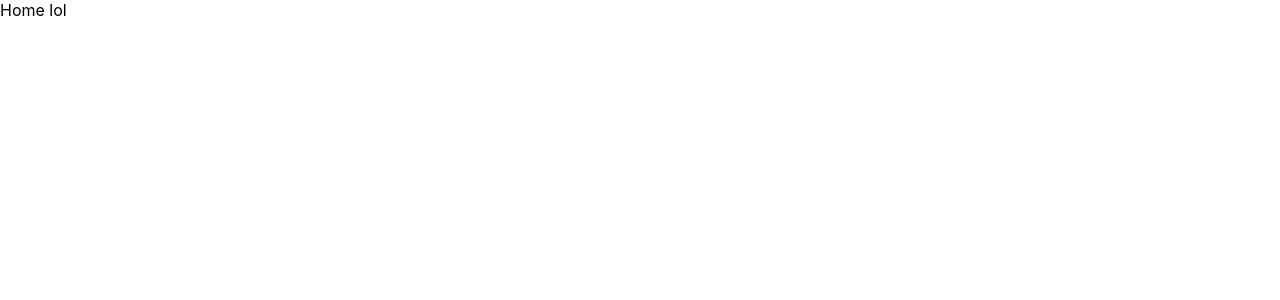
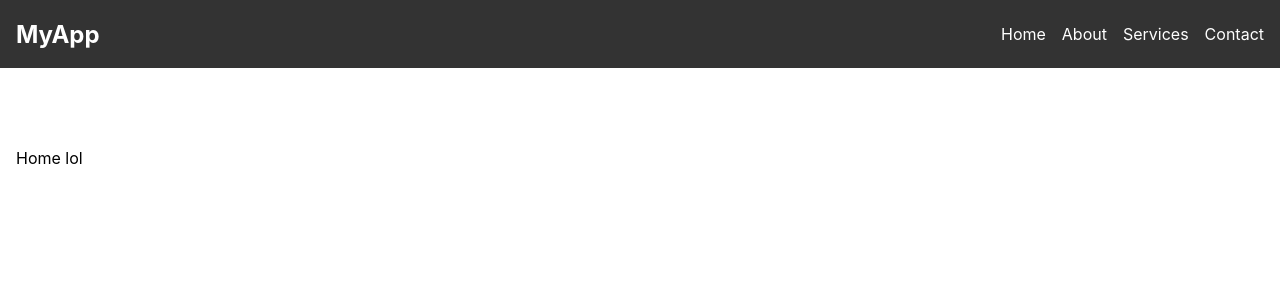
Before and after one commit to sanite1/mtec, a React (Create React App) app: page / in a window 1280 px wide. Shown: the top 300 px of the page. Built offline with nearby package versions, Linux system fonts and the light colour scheme.

Commit message:
feat: add sample navbar

```diff
--- a/src/components/routes/AuthRouter.tsx
+++ b/src/components/routes/AuthRouter.tsx
@@ -1,6 +1,6 @@
 import React from "react";
 import { Navigate, Route, Routes } from "react-router-dom";
-import Home from "../Home";
+import Home from "../../pages/Home";
 import About from "../About";
 
 export const Auth: React.FC = () => {
--- a/src/components/Home.tsx
+++ b/src/pages/Home.tsx
@@ -1,4 +1,5 @@
 import React from "react";
+import Navbar from "../shared/layouts/Navbar";
 
 export default function Home() {
   return <div>Home lol</div>;
--- a/src/routes/Wrapper.tsx
+++ b/src/routes/Wrapper.tsx
@@ -1,18 +1,21 @@
 import React from "react";
 import { Routes, Route } from "react-router-dom";
 import Auth from "../components/routes/AuthRouter";
-import Home from "../components/Home";
+import Home from "../pages/Home";
+import MainLayout from "../shared/layouts/MainLayout";
+import About from "../components/About";
 
 export const RoutesWrapper: React.FC = () => {
   return (
     <Routes>
-      <Route path="/" element={<Home />} />
+      {/* Routes that share the Navbar */}
+      <Route element={<MainLayout />}>
+        <Route path="/" element={<Home />} />
+        <Route path="/about" element={<About />} />
+      </Route>
+
+      {/* Routes without Navbar (e.g., login/register) */}
       <Route path="/*" element={<Auth />} />
-      {/* <Route element={<MainLayout />}>
-    <Route element={<AdminGuard />}>
-      <Route path="/admin/*" element={<AdminRouter />} />
-    </Route>
-  </Route> */}
     </Routes>
   );
 };
--- /dev/null
+++ b/src/shared/layouts/MainLayout.tsx
@@ -0,0 +1,20 @@
+import React from "react";
+import { Outlet } from "react-router-dom";
+import { Box } from "@mui/material";
+import Navbar from "./Navbar";
+
+const MainLayout: React.FC = () => {
+  return (
+    <Box>
+      {/* Navbar stays on top */}
+      <Navbar />
+
+      {/* This is where child routes render */}
+      <Box sx={{ mt: 8, p: 2 }}>
+        <Outlet />
+      </Box>
+    </Box>
+  );
+};
+
+export default MainLayout;
--- /dev/null
+++ b/src/shared/layouts/Navbar.tsx
@@ -0,0 +1,66 @@
+// src/components/Navbar.tsx
+import React, { useState } from "react";
+import { Link } from "react-router-dom";
+import "../styles/Navbar.css"; // optional if you want custom styles
+
+const Navbar: React.FC = () => {
+  const [isOpen, setIsOpen] = useState(false);
+
+  return (
+    <nav className="navbar">
+      <div className="navbar-container">
+        {/* Logo */}
+        <Link to="/" className="navbar-logo">
+          MyApp
+        </Link>
+
+        {/* Hamburger toggle (mobile) */}
+        <button
+          className="menu-toggle"
+          onClick={() => setIsOpen(!isOpen)}
+          aria-label="Toggle Menu"
+        >
+          ☰
+        </button>
+
+        {/* Menu Links */}
+        <ul className={`nav-menu ${isOpen ? "active" : ""}`}>
+          <li className="nav-item">
+            <Link to="/" className="nav-link" onClick={() => setIsOpen(false)}>
+              Home
+            </Link>
+          </li>
+          <li className="nav-item">
+            <Link
+              to="/about"
+              className="nav-link"
+              onClick={() => setIsOpen(false)}
+            >
+              About
+            </Link>
+          </li>
+          <li className="nav-item">
+            <Link
+              to="/services"
+              className="nav-link"
+              onClick={() => setIsOpen(false)}
+            >
+              Services
+            </Link>
+          </li>
+          <li className="nav-item">
+            <Link
+              to="/contact"
+              className="nav-link"
+              onClick={() => setIsOpen(false)}
+            >
+              Contact
+            </Link>
+          </li>
+        </ul>
+      </div>
+    </nav>
+  );
+};
+
+export default Navbar;
--- /dev/null
+++ b/src/shared/styles/Navbar.css
@@ -0,0 +1,65 @@
+/* Navbar.css */
+.navbar {
+  background: #333;
+  padding: 0.5rem 1rem;
+  color: white;
+}
+
+.navbar-container {
+  display: flex;
+  justify-content: space-between;
+  align-items: center;
+}
+
+.navbar-logo {
+  font-size: 1.5rem;
+  font-weight: bold;
+  color: white;
+  text-decoration: none;
+}
+
+.menu-toggle {
+  display: none;
+  font-size: 1.5rem;
+  background: none;
+  border: none;
+  color: white;
+  cursor: pointer;
+}
+
+.nav-menu {
+  display: flex;
+  list-style: none;
+  gap: 1rem;
+}
+
+.nav-link {
+  color: white;
+  text-decoration: none;
+}
+
+.nav-link:hover {
+  text-decoration: underline;
+}
+
+/* Mobile styles */
+@media (max-width: 768px) {
+  .menu-toggle {
+    display: block;
+  }
+
+  .nav-menu {
+    position: absolute;
+    top: 60px;
+    right: 0;
+    background: #333;
+    flex-direction: column;
+    width: 200px;
+    padding: 1rem;
+    display: none;
+  }
+
+  .nav-menu.active {
+    display: flex;
+  }
+}
```
